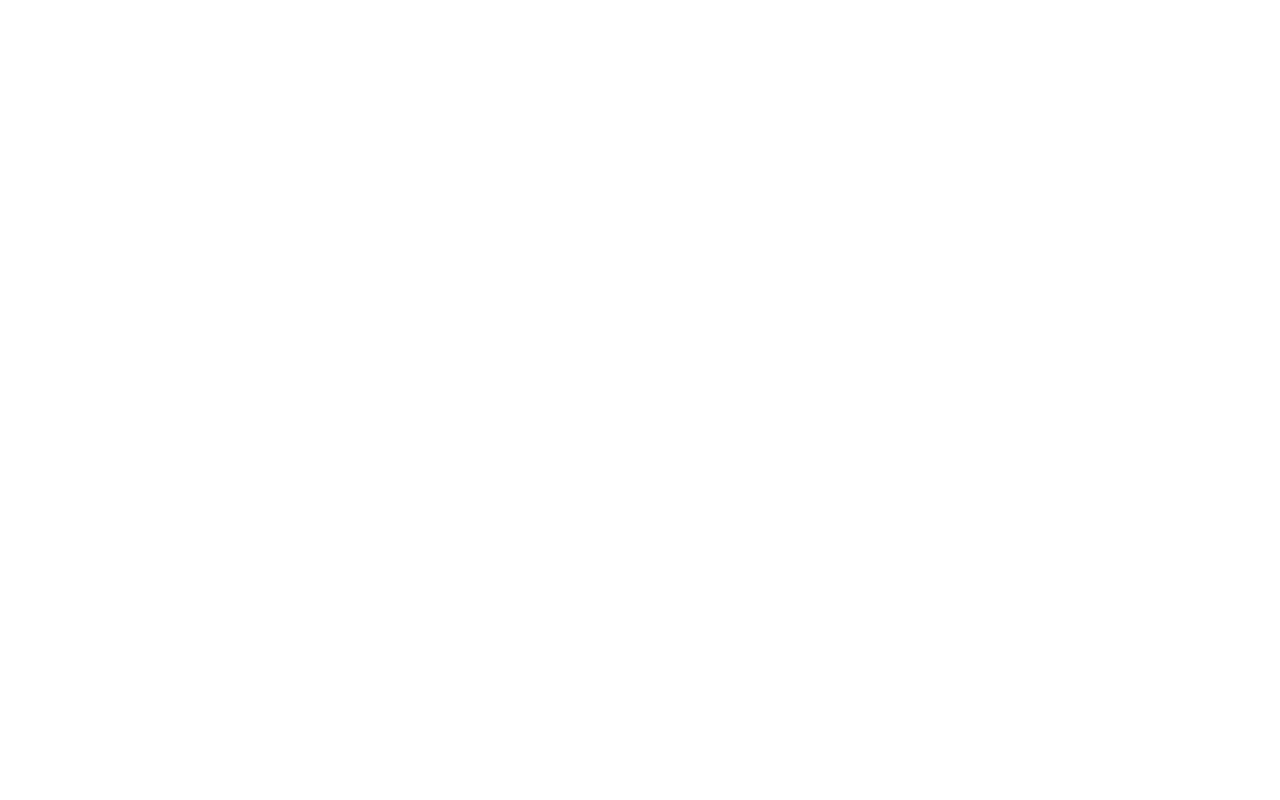
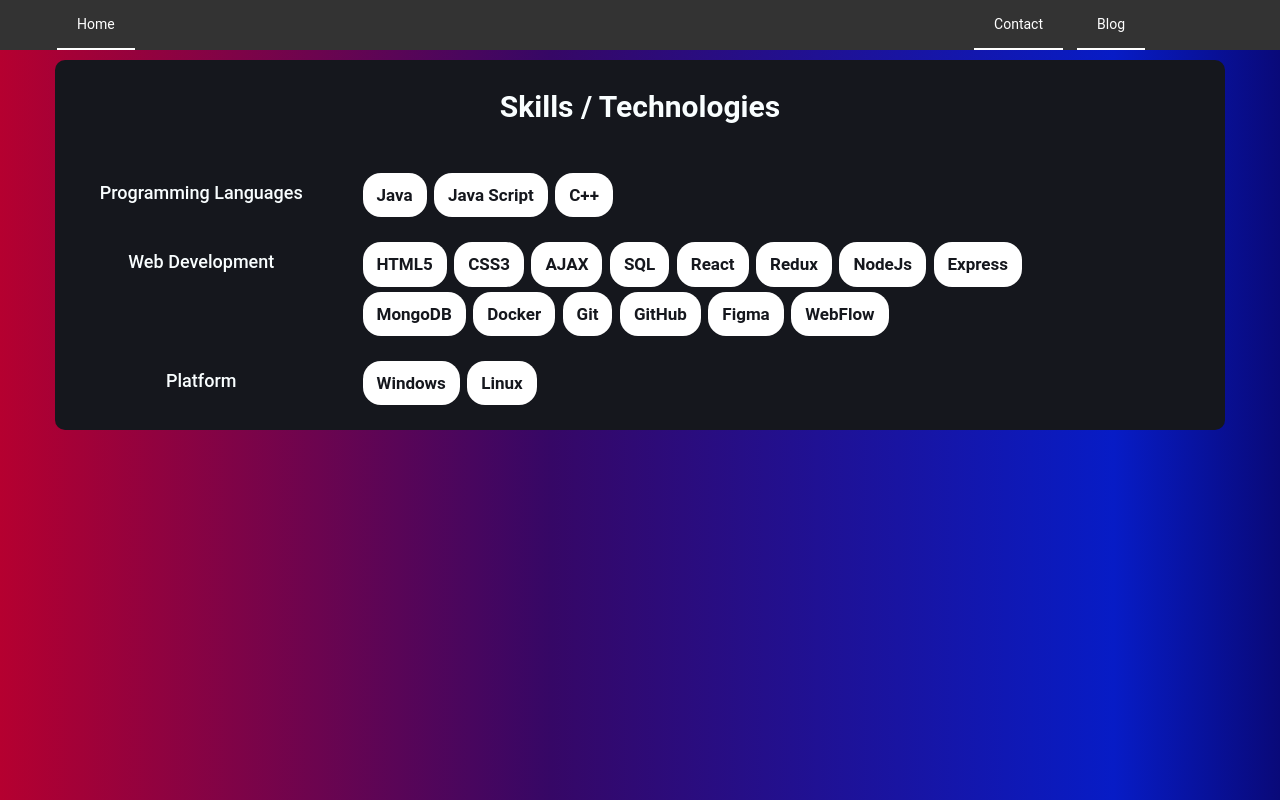
Before and after one commit to JustCodeandChill/baotran-portfolio, a plain HTML site: page projects.html in a window 1280 px wide. Drawn offline with Linux system fonts and the light colour scheme.

Commit message:
Finish the skills/technologies section

```diff
--- a/projects.html
+++ b/projects.html
@@ -1,12 +1,87 @@
 <!DOCTYPE html>
 <html lang="en">
-<head>
-    <meta charset="UTF-8">
-    <meta http-equiv="X-UA-Compatible" content="IE=edge">
-    <meta name="viewport" content="width=device-width, initial-scale=1.0">
+  <head>
+    <meta charset="UTF-8" />
+    <meta http-equiv="X-UA-Compatible" content="IE=edge" />
+    <meta name="viewport" content="width=device-width, initial-scale=1.0" />
+    <link type="text/css" rel="stylesheet" href="./styles/styles.css" />
+    <link rel="stylesheet" href="./styles/bootstrap.min.css" />
     <title>Projects</title>
-</head>
-<body>
+  </head>
+  <body class="gradient-bg">
+    <nav class="nav">
+      <div>
+        <ul>
+          <li><a class="active" href="index.html">Home</a></li>
+          <li class="f-r">
+            <a href="https://icodemyself.com" target="blank">Blog</a>
+          </li>
+          <li class="f-r"><a href="index.html#contact">Contact</a></li>
+          <!--<li class="f-r"><a href="#about">Projects</a></li>-->
+        </ul>
+      </div>
+    </nav>
 
-</body>
+    <div class="container black-bg white-txt radius-bdr">
+      <section>
+        <h2
+          style="
+            text-align: center;
+            margin-bottom: 50px;
+            margin-top: 30px;
+            font-weight: 700;
+          "
+        >
+          Skills / Technologies
+        </h2>
+        <!--  -->
+        <div class="row margin-bttm">
+          <div class="col-xs-12 col-sm-12 col-md-3 col-lg-3 text-center">
+            <h4>Programming Languages</h4>
+          </div>
+
+          <div class="col-xs-12 col-sm-12 col-md-8 col-lg-8">
+            <span class="skill-item clean-white-bg black-txt">Java</span>
+            <span class="skill-item clean-white-bg black-txt">Java Script</span>
+            <span class="skill-item clean-white-bg black-txt">C++</span>
+          </div>
+        </div>
+        <!-- Web dev section -->
+        <div class="row margin-bttm">
+          <div class="col-xs-12 col-sm-12 col-md-3 col-lg-3 text-center">
+            <h4>Web Development</h4>
+          </div>
+
+          <div class="col-xs-12 col-sm-12 col-md-8 col-lg-8">
+            <span class="skill-item clean-white-bg black-txt">HTML5</span>
+            <span class="skill-item clean-white-bg black-txt">CSS3</span>
+            <span class="skill-item clean-white-bg black-txt">AJAX</span>
+            <span class="skill-item clean-white-bg black-txt">SQL</span>
+            <span class="skill-item clean-white-bg black-txt">React</span>
+            <span class="skill-item clean-white-bg black-txt">Redux</span>
+            <span class="skill-item clean-white-bg black-txt">NodeJs</span>
+            <span class="skill-item clean-white-bg black-txt">Express</span>
+            <span class="skill-item clean-white-bg black-txt">MongoDB</span>
+            <span class="skill-item clean-white-bg black-txt">Docker</span>
+            <span class="skill-item clean-white-bg black-txt">Git</span>
+            <span class="skill-item clean-white-bg black-txt">GitHub</span>
+            <span class="skill-item clean-white-bg black-txt">Figma</span>
+            <span class="skill-item clean-white-bg black-txt">WebFlow</span>
+          </div>
+        </div>
+
+        <!-- Platform dev section -->
+        <div class="row margin-bttm">
+          <div class="col-xs-12 col-sm-12 col-md-3 col-lg-3 text-center">
+            <h4>Platform</h4>
+          </div>
+
+          <div class="col-xs-12 col-sm-12 col-md-8 col-lg-8">
+            <span class="skill-item clean-white-bg black-txt">Windows</span>
+            <span class="skill-item clean-white-bg black-txt">Linux</span>
+          </div>
+        </div>
+      </section>
+    </div>
+  </body>
 </html>
```
